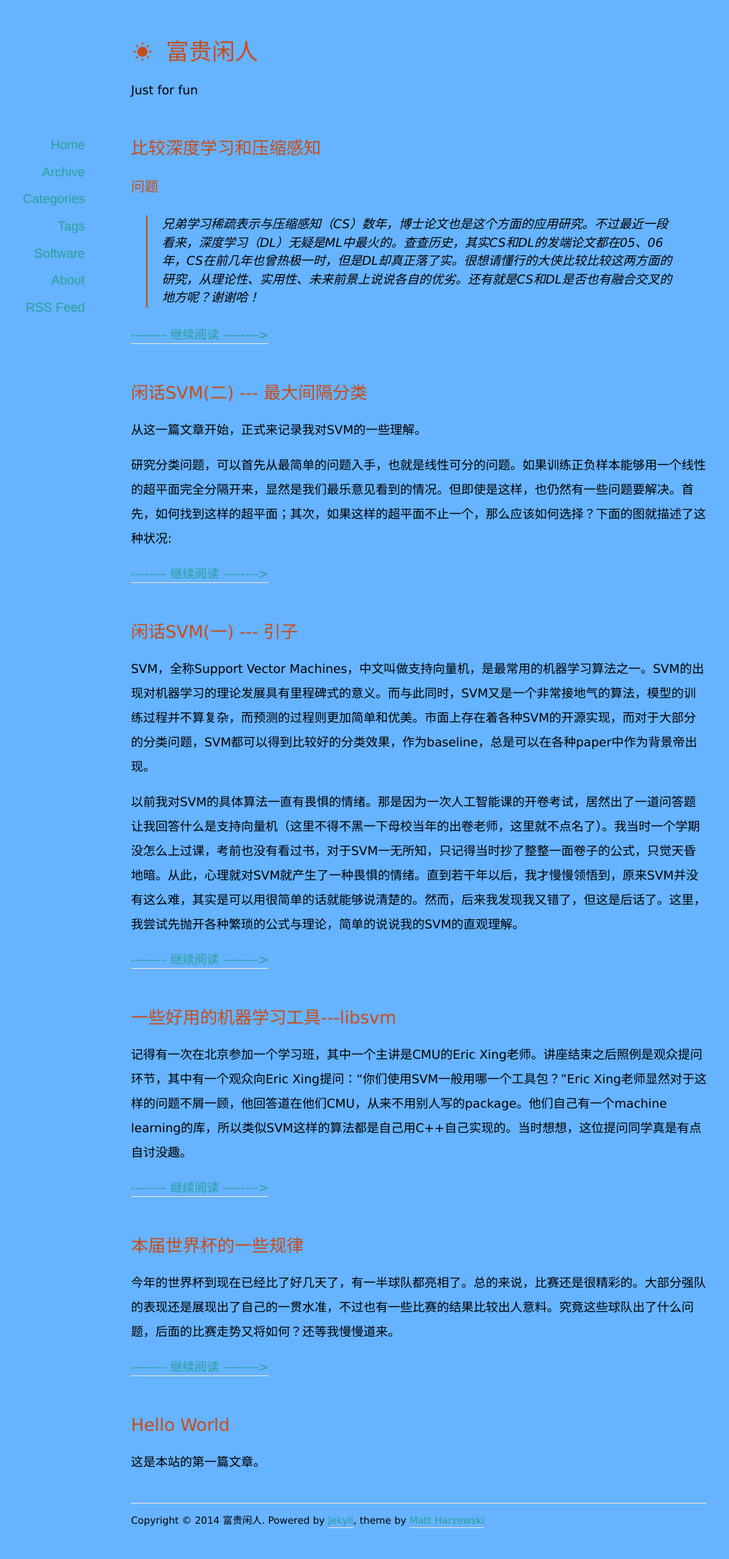
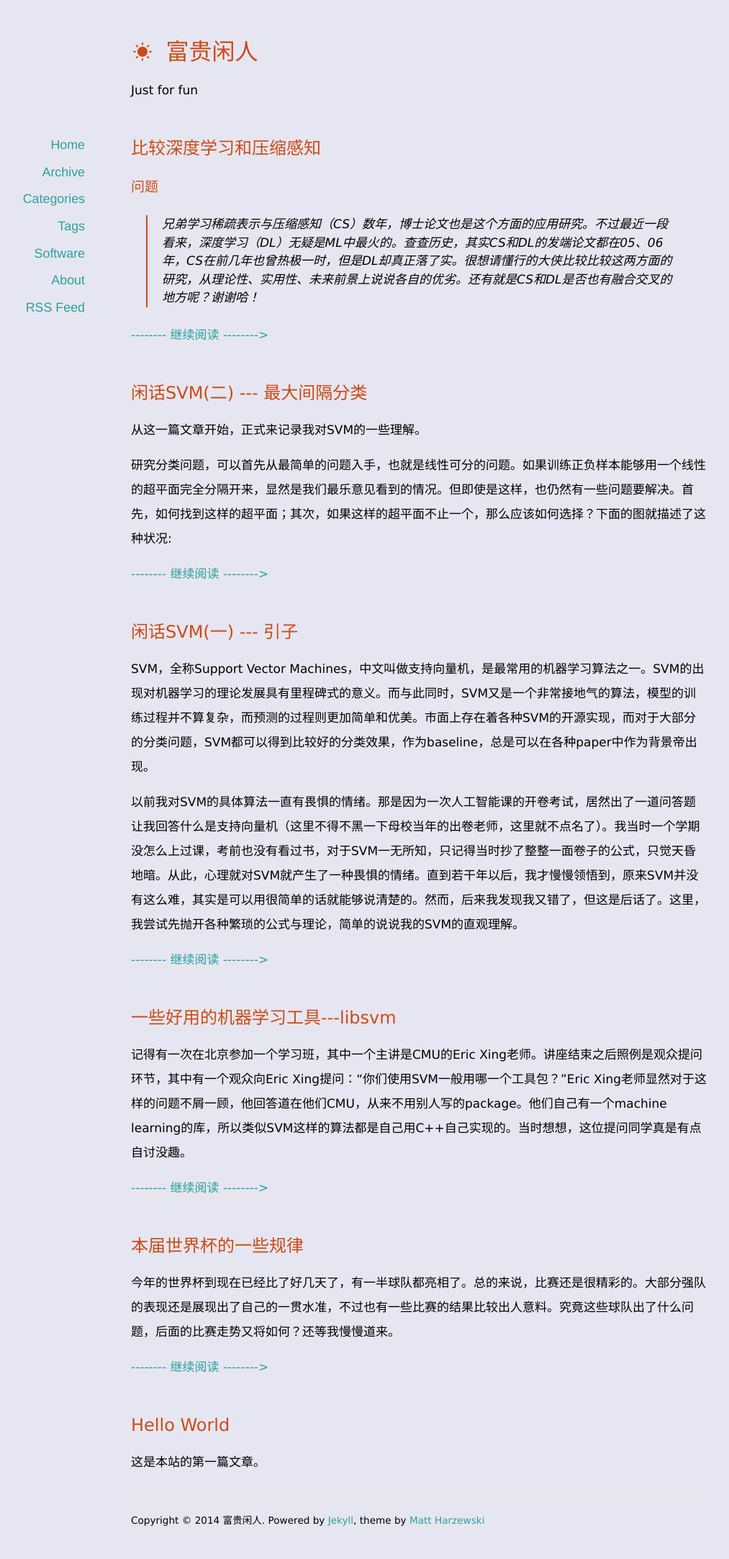
Before and after one commit to orangeprince/orangeprince.github.io, a Jekyll site: the page built from index.html, in a window 1280 px wide. Shown: the whole page at 72% size, without its empty margins (58-1071 px from the left). Built offline with Jekyll 4.4.1, drawn with Linux system fonts in a browser that asks for light colours; nearby versions of some CDN libraries; the list of posts is cut into pages by our own code; comment, search, counter and statistics services are not loaded.

Commit message:
modified:   assets/css/colors-light.css

```diff
--- a/assets/css/colors-light.css
+++ b/assets/css/colors-light.css
@@ -1,5 +1,5 @@
 html, body {
-	background-color: #66B3FF;
+	background-color: #E6E6F2;
 	/*color: #839496;***/
 }
 
```
